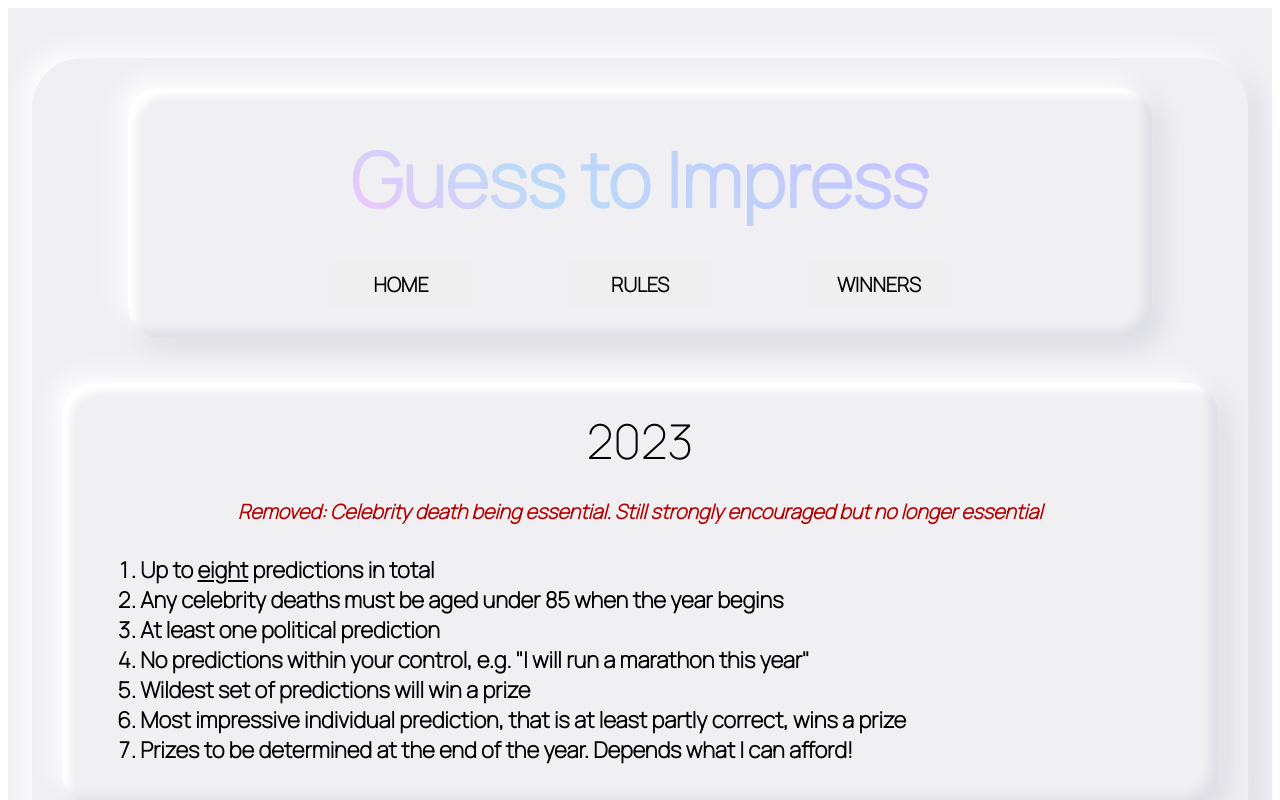
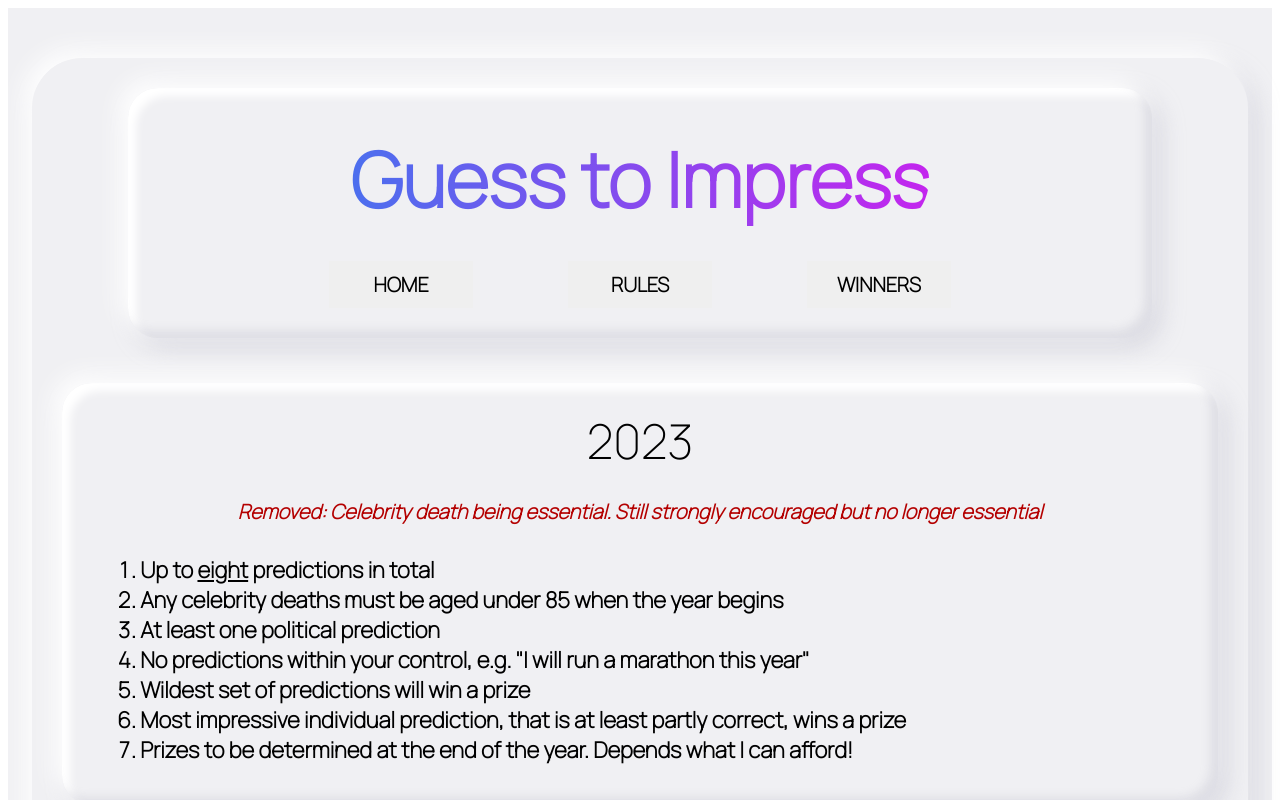
Before and after one commit to curlyfriesplease/guesstoimpress, a React (Create React App) app: page /rules in a window 1280 px wide. Shown: the top 800 px of the page. Built offline with nearby package versions, Linux system fonts and the light colour scheme; no server answers; what aws-amplify would draw is missing.

Commit message:
Animates title

```diff
--- a/public/index.html
+++ b/public/index.html
@@ -30,7 +30,7 @@
       href="https://fonts.googleapis.com/css2?family=Manrope:wght@200&display=swap"
       rel="stylesheet"
     />
-    <link href="https://fonts.googleapis.com/css2?family=Fredoka:wght@400;600&display=swap" rel="stylesheet">
+    <link href="https://fonts.googleapis.com/css2?family=Fredoka:wght@400;600&family=Montserrat+Alternates:wght@700&display=swap" rel="stylesheet">
     <link
       href="https://fonts.googleapis.com/icon?family=Material+Icons+Outlined"
       rel="stylesheet"
--- a/src/css/header.css
+++ b/src/css/header.css
@@ -12,21 +12,26 @@
   margin-bottom: 20px;
   text-align: center;
 
-  background-image: linear-gradient(
-    215.77deg,
-    #c7c1ff 2%,
-    #bbdbf7 65.57%,
-    #f5c2ff 100%
-  );
-  background-size: 100%;
-  -webkit-background-clip: text;
-  -moz-background-clip: text;
-  -webkit-text-fill-color: transparent;
-  -moz-text-fill-color: transparent;
   font-family: 'Manrope', sans-serif;
   font-size: 75px;
   font-weight: 1000;
   border-radius: 70px;
+
+  --bg-size: 400%;
+  /* --color-one: hsl(15 90% 55%); */
+  --color-one: #0799ee;
+  /* --color-two: hsl(40 95% 55%); */
+  --color-two: #f606ee;
+  background: linear-gradient(
+                90deg,
+                var(--color-one),
+                var(--color-two),
+                var(--color-one)
+              ) 0 0 / var(--bg-size) 100%;
+  color: transparent;
+  background-clip: text;
+  -webkit-background-clip: text;
+  animation: move-bg 8s infinite linear;
 }
 
 .menuItems {
@@ -105,3 +110,9 @@
     font-size: 12px;;
   }
 }
+
+@keyframes move-bg {
+  to {
+    background-position: var(--bg-size) 0;
+  }
+}
--- a/src/views/rules.js
+++ b/src/views/rules.js
@@ -2,8 +2,6 @@ import React from "react";
 import "../css/rules.css";
 import "../App.css";
 import {
-  PredictionQuote,
-  ScoreLine,
   YearContainer,
 } from "../components/winners";
 
```
